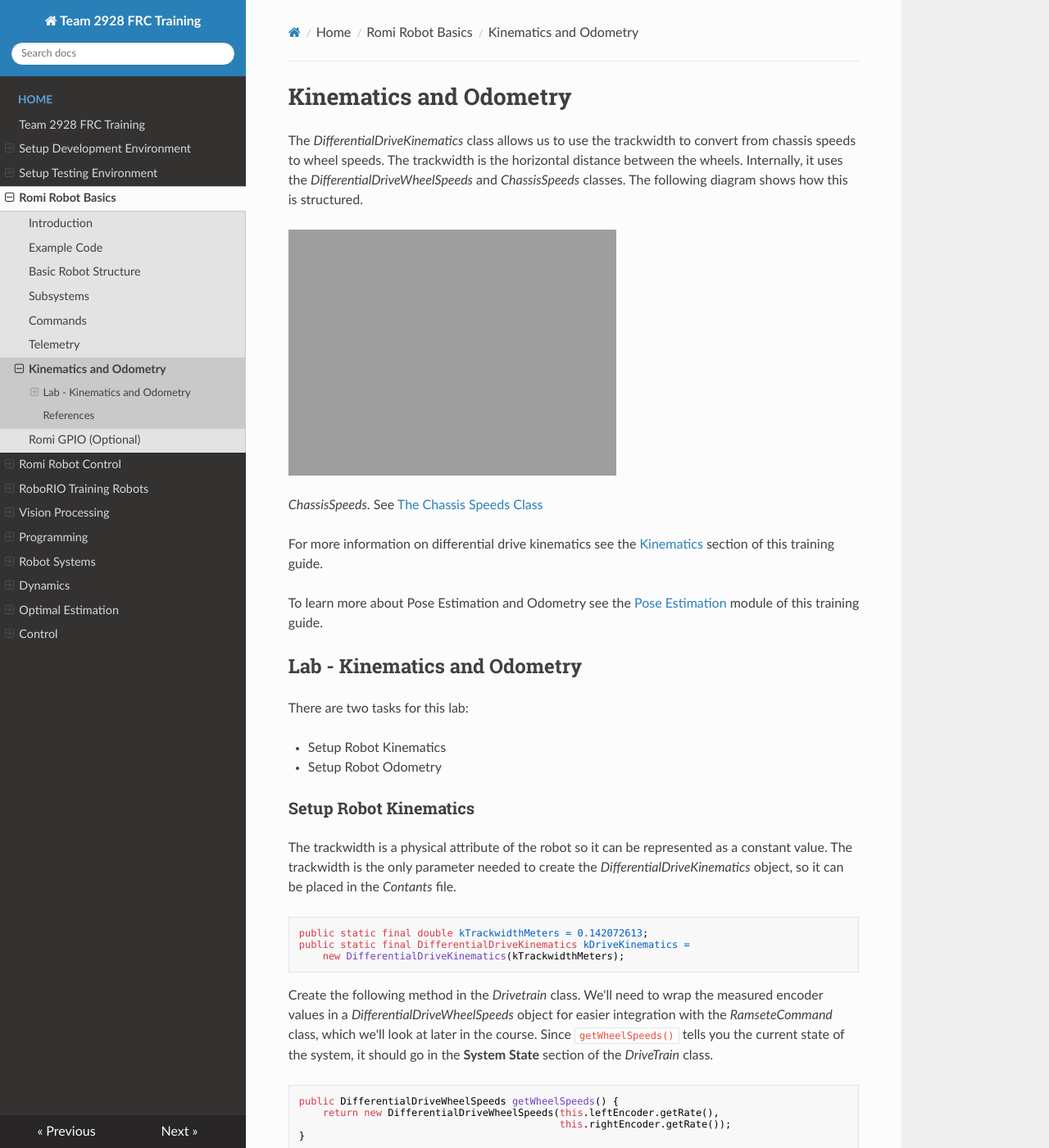
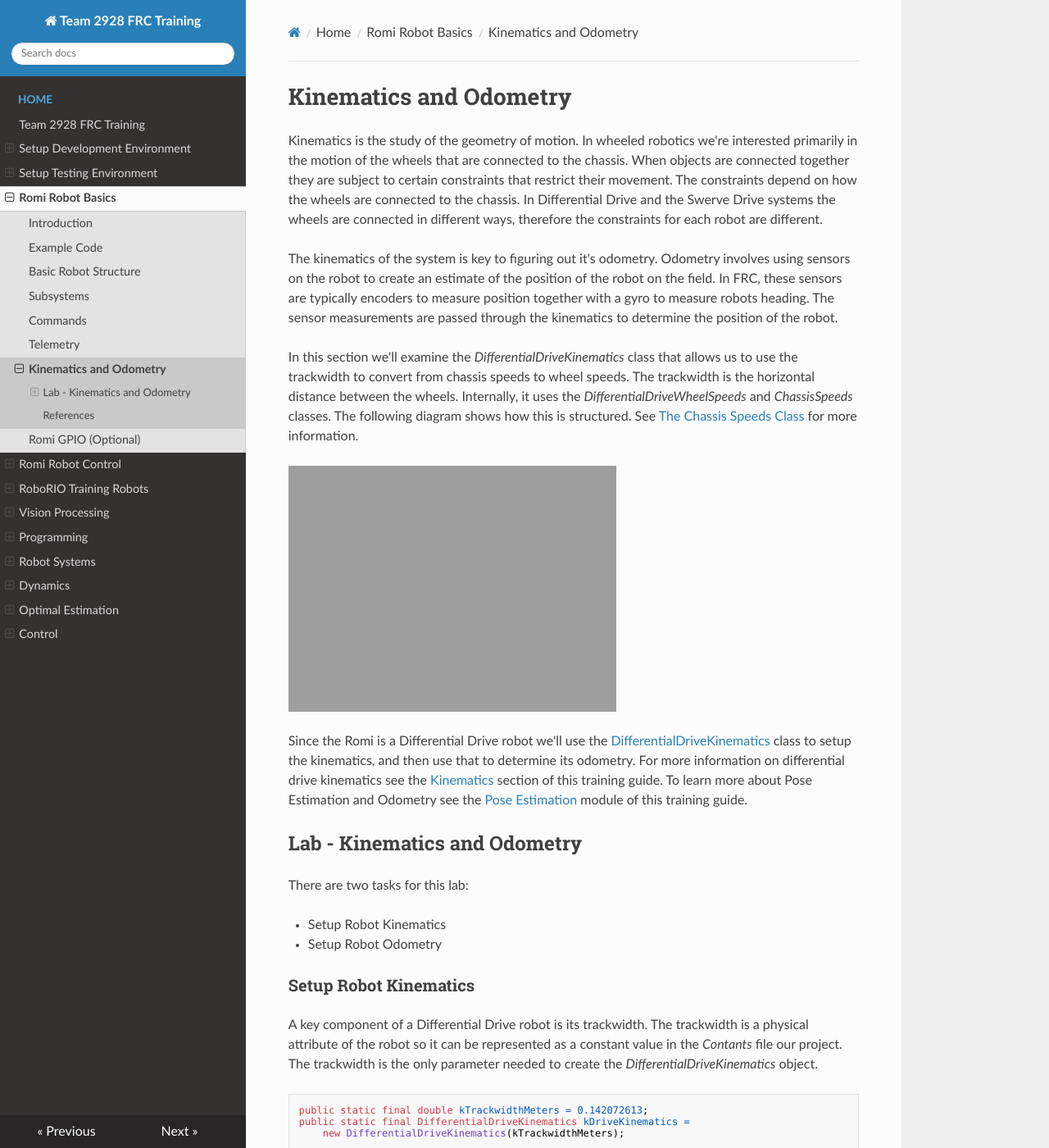
Before and after one commit to FRC-2928/FRC-Programmer-Training, an MkDocs documentation site: the page built from docs/Romi/SC/romiOdometry.md, in a window 1280 px wide and 1400 px high. Shown: the whole window at 82% size. Built offline with MkDocs 1.6.1, drawn with Linux system fonts in a browser that asks for light colours; nearby versions of some CDN libraries; some of the changed text lies outside the part shown.

Commit message:
Updated romiOdometry

```diff
--- a/docs/Romi/SC/romiOdometry.md
+++ b/docs/Romi/SC/romiOdometry.md
@@ -1,16 +1,14 @@
 # Kinematics and Odometry
-The *DifferentialDriveKinematics* class allows us to use the trackwidth to convert from chassis speeds to wheel speeds.  The trackwidth is the horizontal distance between the wheels. Internally, it uses the *DifferentialDriveWheelSpeeds* and *ChassisSpeeds* classes.  The following diagram shows how this is structured.
+Kinematics is the study of the geometry of motion. In wheeled robotics we're interested primarily in the motion of the wheels that are connected to the chassis.  When objects are connected together they are subject to certain constraints that restrict their movement. The constraints depend on how the wheels are connected to the chassis. In Differential Drive and the Swerve Drive systems the wheels are connected in different ways, therefore the constraints for each robot are different.
+
+The kinematics of the system is key to figuring out it's odometry. Odometry involves using sensors on the robot to create an estimate of the position of the robot on the field. In FRC, these sensors are typically encoders to measure position together with a gyro to measure robots heading. The sensor measurements are passed through the kinematics to determine the position of the robot.
+
+
+In this section we'll examine the *DifferentialDriveKinematics* class that allows us to use the trackwidth to convert from chassis speeds to wheel speeds.  The trackwidth is the horizontal distance between the wheels. Internally, it uses the *DifferentialDriveWheelSpeeds* and *ChassisSpeeds* classes.  The following diagram shows how this is structured. See [The Chassis Speeds Class](https://docs.wpilib.org/en/latest/docs/software/kinematics-and-odometry/intro-and-chassis-speeds.html#the-chassis-speeds-class) for more information.
 
 ![DifferentialDriveKinematics](../../images/FRCKinematics&Odometry/FRCKinematics&Odometry.007.jpeg)
 
-*ChassisSpeeds*. See [The Chassis Speeds Class](https://docs.wpilib.org/en/latest/docs/software/kinematics-and-odometry/intro-and-chassis-speeds.html#the-chassis-speeds-class)
-
-
-For more information on differential drive kinematics see the [Kinematics](../../Concepts/Dynamics/kinematics.md) section of this training guide.
-
-
-
-To learn more about Pose Estimation and Odometry see the [Pose Estimation](../../../Concepts/OptimalEstimation/poseEstimation) module of this training guide.
+Since the Romi is a Differential Drive robot we'll use the [DifferentialDriveKinematics](https://docs.wpilib.org/en/latest/docs/software/kinematics-and-odometry/differential-drive-kinematics.html) class to setup the kinematics, and then use that to determine its odometry. For more information on differential drive kinematics see the [Kinematics](../../Concepts/Dynamics/kinematics.md) section of this training guide.  To learn more about Pose Estimation and Odometry see the [Pose Estimation](../../../Concepts/OptimalEstimation/poseEstimation) module of this training guide.
 
 ## Lab - Kinematics and Odometry
 There are two tasks for this lab:
@@ -20,17 +18,17 @@ There are two tasks for this lab:
 - Setup Robot Odometry
 
 ### <a name="kinematicsTask"></a>Setup Robot Kinematics
-The trackwidth is a physical attribute of the robot so it can be represented as a constant value.  The trackwidth is the only parameter needed to create the *DifferentialDriveKinematics* object, so it can be placed in the *Contants* file.
+A key component of a Differential Drive robot is its trackwidth.  The trackwidth is a physical attribute of the robot so it can be represented as a constant value in the *Contants* file our project.  The trackwidth is the only parameter needed to create the *DifferentialDriveKinematics* object.
 
     public static final double kTrackwidthMeters = 0.142072613;
     public static final DifferentialDriveKinematics kDriveKinematics =
         new DifferentialDriveKinematics(kTrackwidthMeters);
 
-Create the following method in the *Drivetrain* class.  We'll need to wrap the measured encoder values in a *DifferentialDriveWheelSpeeds* object for easier integration with the *RamseteCommand* class, which we'll look at later in the course.  Since `getWheelSpeeds()` tells you the current state of the system, it should go in the **System State** section of the *DriveTrain* class.
+Create the `getWheelSpeeds()` method in the *Drivetrain* class.  This will wrap the measured encoder values `getRate()` that we used in the last lab  in a *DifferentialDriveWheelSpeeds* object.  Since `getWheelSpeeds()` tells you the current state of the system, it should go in the **Sensor Input** section of the *DriveTrain* class.
 
     public DifferentialDriveWheelSpeeds getWheelSpeeds() {
-        return new DifferentialDriveWheelSpeeds(this.leftEncoder.getRate(),
-                                                this.rightEncoder.getRate());
+        return new DifferentialDriveWheelSpeeds(m_leftEncoder.getRate(),
+                                                m_rightEncoder.getRate());
     }
 
 We can now make use of this class to publish telemetry.  So place the following code in the `publishTelemetry()` function.
@@ -50,41 +48,41 @@ In this task we'll setup the odometry in order to track the robot's position and
 Add the following class members to the *Drivetrain*.  The *DifferentialDriveOdometry* object is used to keep track of the robot's position and orientation (Pose), and the *Field2d* object will display the pose to the dashboards.
 
     // Odometry class for tracking robot pose
-    private final DifferentialDriveOdometry this.odometry;
+    private final DifferentialDriveOdometry m_odometry;
 
     // Show a field diagram for tracking odometry
-    private final Field2d this.field2d = new Field2d();
+    private final Field2d m_field2d = new Field2d();
 
-You'll notice that the *Drivetrain* constructor is now underlined in red.  This is because the odometry has not been initialized.  Place the following code in the *Drivetrain*'s contructor to initialize the robot's pose and odometry.
+You'll notice that the *Drivetrain* constructor is now underlined in red.  This is because the odometry has not been initialized.  Place the following code in the *Drivetrain*'s constructor to initialize the robot's pose and odometry.
 
-    Pose2d initialPose = new Pose2d(0, 0, this.gyro.getRotation2d());
-    this.field2d.setRobotPose(initialPose);
+    Pose2d initialPose = new Pose2d(0, 0, m_gyro.getRotation2d());
+    m_field2d.setRobotPose(initialPose);
 
-    this.odometry = new DifferentialDriveOdometry(this.gyro.getRotation2d(),
+    m_odometry = new DifferentialDriveOdometry(m_gyro.getRotation2d(),
                    getLeftDistanceMeters(), getRightDistanceMeters(),
                    initialPose);
 
 Also in the contructor, let's place the odometry onto the *SmartDashboard*.
 
-    SmartDashboard.putData("field", this.field2d);
+    SmartDashboard.putData("field", m_field2d);
 
 In order to update the odometry we place the following code in the `periodic()` method of the *Drivetrain*.
 
     // Update the odometry in the periodic block
-    this.odometry.update(this.gyro.getRotation2d(),
-                      this.leftEncoder.getDistance(),
-                      this.rightEncoder.getDistance());
+    m_odometry.update(m_gyro.getRotation2d(),
+                      m_leftEncoder.getDistance(),
+                      m_rightEncoder.getDistance());
 
 Now output the pose of the robot to the dashboards.  Place this code into the `publicTelemetry()` method, which gets called from `periodic()`.
 
-    this.field2d.setRobotPose(this.odometry.getPoseMeters());
+    m_field2d.setRobotPose(m_odometry.getPoseMeters());
 
 Finally, there needs to be a method to reset the odometry back to the starting point.  This method will also reset the encoders and zero the heading of the gyro.  Place this in the **Control Input** section of the *Drivetrain* class.
 
     public void resetOdometry(Pose2d pose) {
         resetEncoders();
         resetGyro();
-        this.odometry.resetPosition(this.gyro.getRotation2d(),
+        m_odometry.resetPosition(m_gyro.getRotation2d(),
                             getLeftDistanceMeters(),
                             getRightDistanceMeters(),
                             pose);
@@ -94,9 +92,13 @@ That's all the additions, let's test the changes!
 
 #### Testing the Odometry
 
-Start the simulator and select *Network Tables->SmartDashboard->field* at the top bar. A *Field2d* object will appear showing the robot's initial position.  Run one of the automous routines to see the robot move.
+Start the simulator and select *Network Tables->SmartDashboard->field* at the top bar. A *Field2d* object will appear showing the robot's initial position.  Run one of the automous routines to see the robot move in the *Field2d* display.
 
 ![Field2d in Simulator](../../images/FRCKinematics&Odometry/FRCKinematics&Odometry.014.jpeg)
 
 ## References
 - FRC documentation - [Kinematics and Odometry](https://docs.wpilib.org/en/latest/docs/software/kinematics-and-odometry/index.html)
+
+- FRC Documentation [The Chassis Speeds Class](https://docs.wpilib.org/en/latest/docs/software/kinematics-and-odometry/intro-and-chassis-speeds.html#the-chassis-speeds-class)
+
+- Code Example [RomiOdometry](https://github.com/FRC-2928/RomiExamples2024/tree/main/RomiOdometry).
```
Also changed, not shown: docs/Romi/SC/romiCommands.md (+1 -3 lines), docs/Romi/SC/romiExample.md (+1 -1 lines), docs/Romi/SC/romiStructure.md (+1 -1 lines), docs/Romi/SC/romiSubsystems.md (+1 -1 lines), docs/Romi/SC/romiTelemetry.md (+1 -1 lines).
